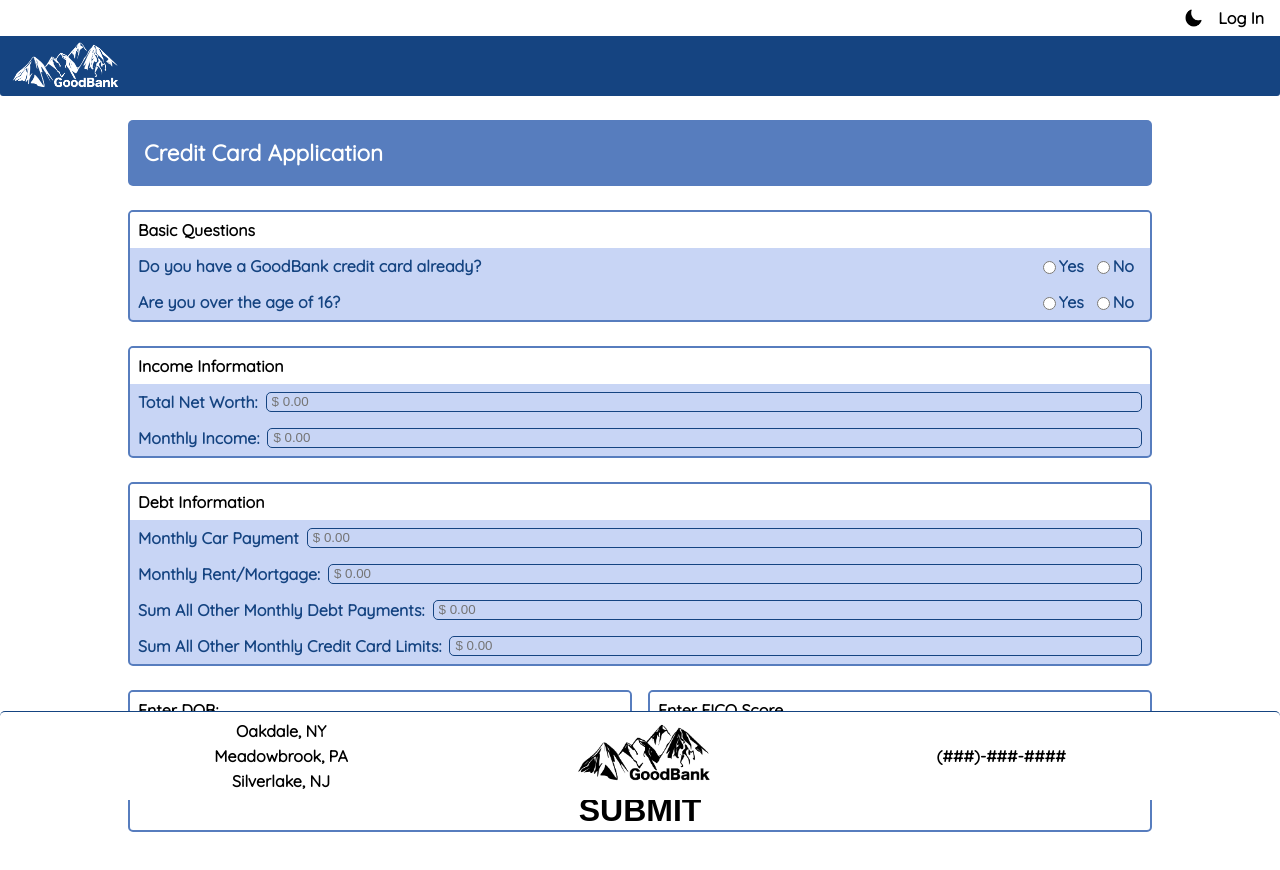
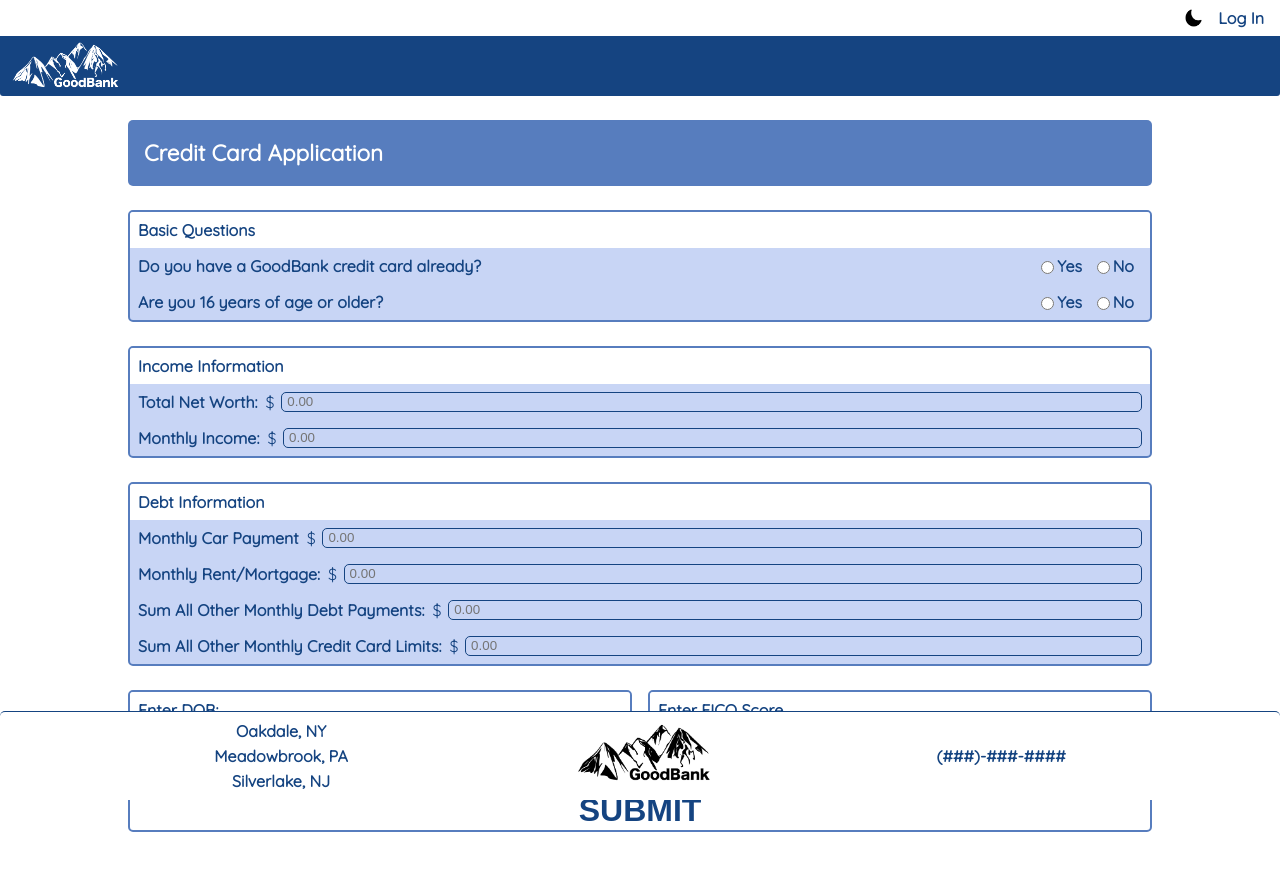
Before and after one commit to 221024-Java-React/t3-p3-bank-app, a React (Create React App) app in the folder banking-frontend/: page /cc in a window 1280 px wide. Shown: the top 870 px of the page. Built offline with nearby package versions, Linux system fonts and the light colour scheme.

Commit message:
styling changes, total balance fix, completed credit car app component

```diff
--- a/banking-frontend/src/Components/AccountPage/AccountBox.tsx
+++ b/banking-frontend/src/Components/AccountPage/AccountBox.tsx
@@ -19,12 +19,12 @@ const AccountName = styled.p`
     font-size: ${props => props.theme.fontSize.h1};
     font-weight: bold;
     margin: 0.25rem 1rem;
-    color: ${props => props.theme.primaryDark};
+    color: ${(props) => props.theme.color};
 `;
 const Bottom = styled.div`
     display: flex;
     justify-content: space-between;
-    background: ${props => props.theme.primaryLight};
+    background: ${props => props.theme.primaryLightest};
 `;
 const Data = styled.p`
     font-size: ${props => props.theme.fontSize.h2};
--- a/banking-frontend/src/Components/AccountPage/AccountSummary.tsx
+++ b/banking-frontend/src/Components/AccountPage/AccountSummary.tsx
@@ -30,7 +30,7 @@ const FooterData = styled.h1`
 const AccountSummary = () => {
     const [bankAccounts, setBankAccounts] = useState<Account[]>([]);
     const [totalBalance, setTotalBalance] = useState<number>(0);
-    const { getBankAccounts } = useContext(UserContext) as UserContextState;
+    const { getBankAccounts, currentUser } = useContext(UserContext) as UserContextState;
 
     useEffect(() => {
         getBankAccounts().then(accounts => {
@@ -38,7 +38,8 @@ const AccountSummary = () => {
         });
     }, []);
 
-    useMemo(() => bankAccounts?.forEach(ba => setTotalBalance(prev => prev + ba.balance)), []);
+    console.log(bankAccounts)
+    useMemo(() => currentUser.accounts?.forEach(ba => setTotalBalance(prev => prev + ba.balance)), []);
 
     return (
         <>
@@ -54,10 +55,9 @@ const AccountSummary = () => {
                     })}
                 </Accounts>
                 <SummaryFooter>
-                    <FooterData>Balance Total: {totalBalance}</FooterData>
+                    <FooterData>Balance Total: $ {totalBalance}</FooterData>
                 </SummaryFooter>
             </Container>
-            ;
         </>
     );
 };
--- a/banking-frontend/src/Components/Forms/CreditCardApplication.tsx
+++ b/banking-frontend/src/Components/Forms/CreditCardApplication.tsx
@@ -1,5 +1,6 @@
 import React, { useState } from "react";
 import styled from "styled-components";
+import { axInst } from "../../Util/axInstance";
 import AccountHeader from "../AccountPage/AccountHeader";
 
 const Container = styled.div``;
@@ -38,10 +39,11 @@ const Label = styled.label`
 `;
 const Input = styled.input`
     background: transparent;
-    border: 1px solid ${(props) => props.theme.border};
+    border: 1px solid ${(props) => props.theme.primaryDark};
     border-radius: ${(props) => props.theme.borderRadius};
     padding-inline: 5px;
     outline: none;
+    margin-left: 0.5em;
 `;
 const FinalSection = styled.div`
     display: flex;
@@ -58,16 +60,48 @@ const SubmitButton = styled.button`
     color: ${(props) => props.theme.color};
     outline: none;
     cursor: pointer;
+    &:hover {
+        background-color: ${(props) => props.theme.primaryMed};
+        box-shadow: inset 0 0 5px 1px rgba(255, 255, 255, 0.4);
+        color: white;
+    }
 `;
 
-const initInputs = {};
+const initInputs = {
+    netWorth: "",
+    monthlyIncome: "",
+    carPayment: "",
+    rent: "",
+    totalMiscPayments: "",
+    totalCCLimits: "",
+    dob: "",
+    fico: "",
+    hasCC: "",
+    over15: "",
+};
 
 const CreditCardApplication = () => {
     const [inputs, setInputs] = useState(initInputs);
 
-    const handleFormSubmit = (e: React.ChangeEvent<HTMLFormElement>) => {
+    const handleFormChange = (e: React.ChangeEvent<HTMLInputElement>) => {
+        const { name, value } = e.target;
+        setInputs((prev) => ({ ...prev, [name]: value }));
+    };
+
+    const handleFormSubmit = async (e: React.ChangeEvent<HTMLFormElement>) => {
         e.preventDefault();
+
+        try {
+            await axInst.post("/credit-card-app/create", inputs);
+
+            setInputs(initInputs);
+            console.log(inputs);
+        } catch (e) {
+            console.log(e, "this is the error");
+        }
     };
+
+    console.log(inputs)
 
     return (
         <>
@@ -87,25 +121,39 @@ const CreditCardApplication = () => {
                             <Input
                                 type="radio"
                                 id="yes"
-                                name="q1"
+                                name="hasCC"
                                 value="yes"
+                                onChange={handleFormChange}
                             />
                             <Label htmlFor="yes">Yes</Label>
-                            <Input type="radio" id="no" name="q1" value="no" />
+                            <Input
+                                type="radio"
+                                id="no"
+                                name="hasCC"
+                                value="no"
+                                onChange={handleFormChange}
+                            />
                             <Label htmlFor="no">No</Label>
                         </InputWrapper>
                         <InputWrapper>
                             <Label style={{ flex: 1 }}>
-                                Are you over the age of 16?
+                                Are you 16 years of age or older?
                             </Label>
                             <Input
                                 type="radio"
                                 id="yes"
-                                name="q1"
+                                name="over15"
                                 value="yes"
+                                onChange={handleFormChange}
                             />
                             <Label htmlFor="yes">Yes</Label>
-                            <Input type="radio" id="no" name="q1" value="no" />
+                            <Input
+                                type="radio"
+                                id="no"
+                                name="over15"
+                                value="no"
+                                onChange={handleFormChange}
+                            />
                             <Label htmlFor="no">No</Label>
                         </InputWrapper>
                     </SectionWrapper>
@@ -113,22 +161,24 @@ const CreditCardApplication = () => {
                         <SectionHeader>Income Information</SectionHeader>
                         <InputWrapper>
                             <Label>Total Net Worth:</Label>
-                            <Input
+                            $ <Input
                                 type="text"
-                                id="net-worth"
-                                name="q1"
-                                placeholder="$ 0.00"
+                                name="netWorth"
+                                value={inputs.netWorth}
+                                placeholder="0.00"
                                 style={{ flex: 1 }}
+                                onChange={handleFormChange}
                             />
                         </InputWrapper>
                         <InputWrapper>
                             <Label>Monthly Income:</Label>
-                            <Input
+                            $ <Input
                                 type="text"
-                                id="net-worth"
-                                name="q1"
-                                placeholder="$ 0.00"
+                                name="monthlyIncome"
+                                value={inputs.monthlyIncome}
+                                placeholder="0.00"
                                 style={{ flex: 1 }}
+                                onChange={handleFormChange}
                             />
                         </InputWrapper>
                     </SectionWrapper>
@@ -136,44 +186,48 @@ const CreditCardApplication = () => {
                         <SectionHeader>Debt Information</SectionHeader>
                         <InputWrapper>
                             <Label>Monthly Car Payment</Label>
-                            <Input
+                            $ <Input
                                 type="text"
-                                id="net-worth"
-                                name="q1"
-                                placeholder="$ 0.00"
+                                name="carPayment"
+                                value={inputs.carPayment}
+                                placeholder="0.00"
                                 style={{ flex: 1 }}
+                                onChange={handleFormChange}
                             />
                         </InputWrapper>
                         <InputWrapper>
                             <Label>Monthly Rent/Mortgage:</Label>
-                            <Input
+                            $ <Input
                                 type="text"
-                                id="net-worth"
-                                name="q1"
-                                placeholder="$ 0.00"
+                                name="rent"
+                                value={inputs.rent}
+                                placeholder="0.00"
                                 style={{ flex: 1 }}
+                                onChange={handleFormChange}
                             />
                         </InputWrapper>
                         <InputWrapper>
                             <Label>Sum All Other Monthly Debt Payments:</Label>
-                            <Input
+                            $ <Input
                                 type="text"
-                                id="net-worth"
-                                name="q1"
-                                placeholder="$ 0.00"
+                                name="totalMiscPayments"
+                                value={inputs.totalMiscPayments}
+                                placeholder="0.00"
                                 style={{ flex: 1 }}
+                                onChange={handleFormChange}
                             />
                         </InputWrapper>
                         <InputWrapper>
                             <Label>
                                 Sum All Other Monthly Credit Card Limits:
                             </Label>
-                            <Input
+                            $ <Input
                                 type="text"
-                                id="net-worth"
-                                name="q1"
-                                placeholder="$ 0.00"
+                                name="totalCCLimits"
+                                value={inputs.totalCCLimits}
+                                placeholder="0.00"
                                 style={{ flex: 1 }}
+                                onChange={handleFormChange}
                             />
                         </InputWrapper>
                     </SectionWrapper>
@@ -183,9 +237,10 @@ const CreditCardApplication = () => {
                             <InputWrapper>
                                 <Input
                                     type="date"
-                                    id="net-worth"
-                                    name="q1"
+                                    name="dob"
+                                    value={inputs.dob}
                                     style={{ flex: 1, color: "#154481" }}
+                                    onChange={handleFormChange}
                                 />
                             </InputWrapper>
                         </SectionWrapper>
@@ -194,10 +249,11 @@ const CreditCardApplication = () => {
                             <InputWrapper>
                                 <Input
                                     type="text"
-                                    id="net-worth"
-                                    name="q1"
+                                    name="fico"
+                                    value={inputs.fico}
                                     placeholder="0-850"
                                     style={{ flex: 1 }}
+                                    onChange={handleFormChange}
                                 />
                             </InputWrapper>
                         </SectionWrapper>
--- a/banking-frontend/src/Util/Themes.js
+++ b/banking-frontend/src/Util/Themes.js
@@ -13,7 +13,7 @@ export const vars = {
 
 export const lightTheme = {
     body: "white",
-    color: "black",
+    color: "#154481",
     background: "white",
     border: vars.primaryDark,
     altColor: "#333",
```
